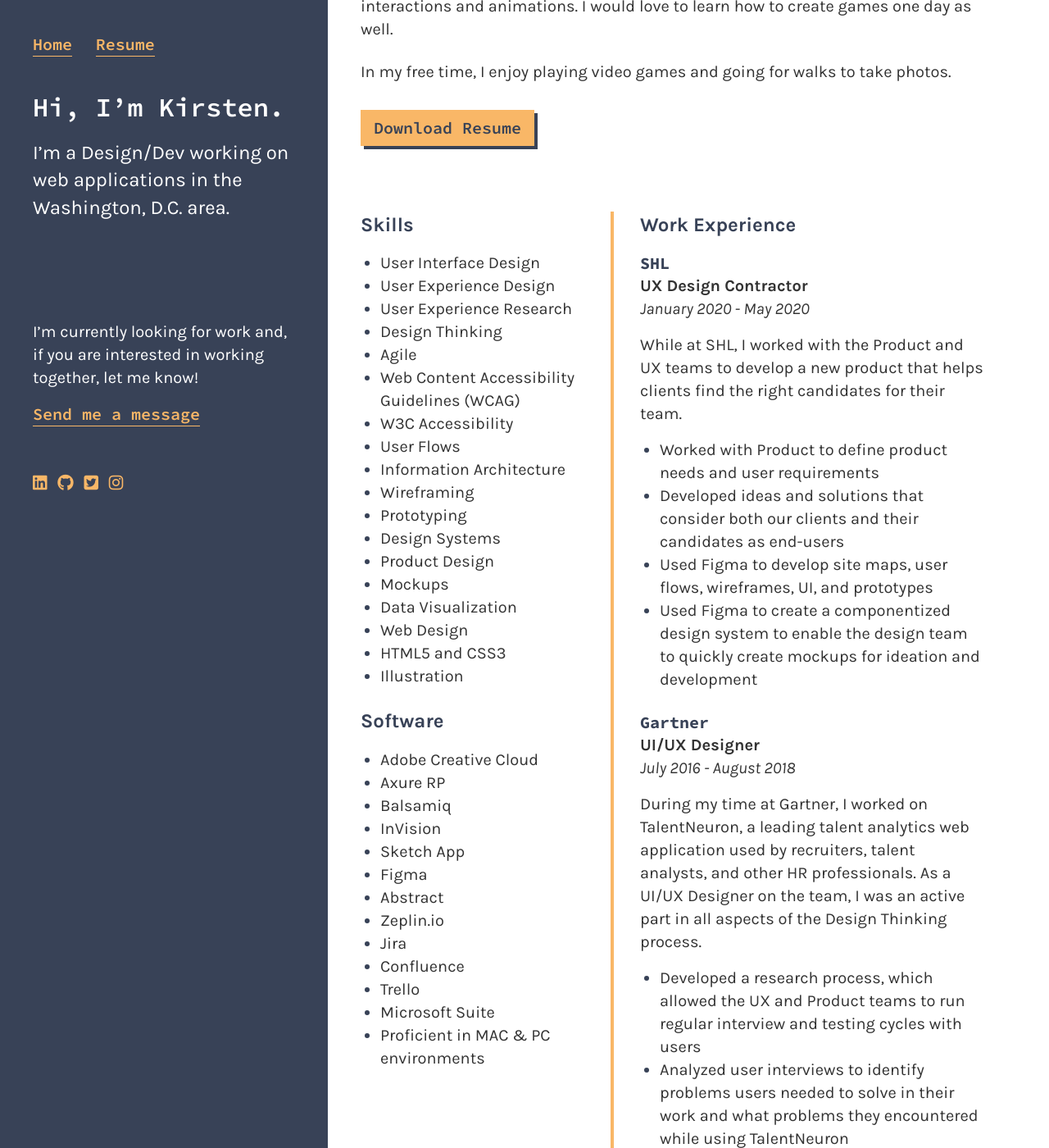
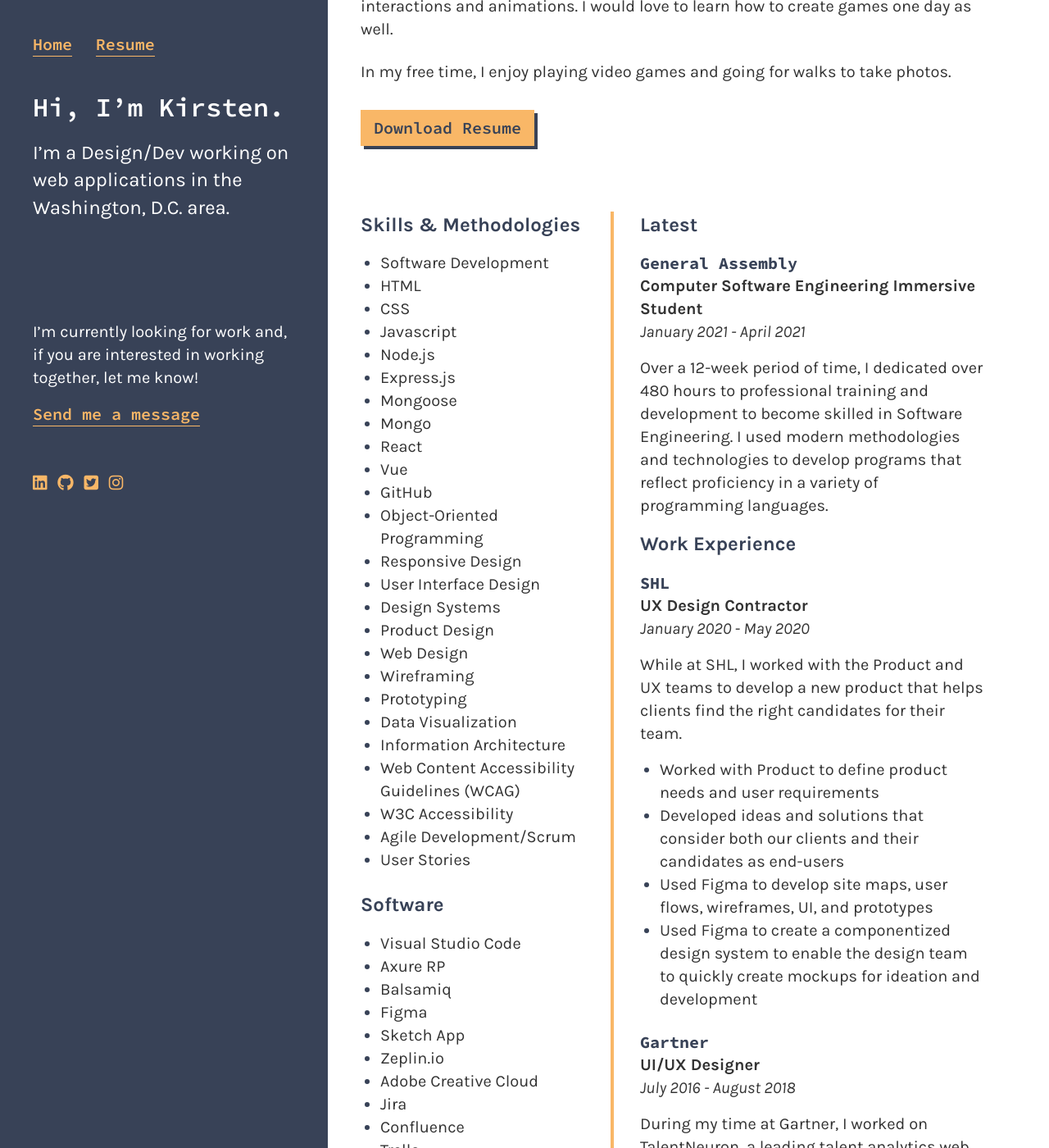
Before and after one commit to marcusrelacion/kirstengreen.com, a Jekyll site: the page built from resume.markdown, in a window 1280 px wide and 1400 px high, scrolled down 307 px. Shown: the whole window at 82% size. Built offline with Jekyll 4.4.1, drawn with Linux system fonts in a browser that asks for light colours; nearby versions of some CDN libraries.

Commit message:
Updated Resume

```diff
--- a/resume.markdown
+++ b/resume.markdown
@@ -13,49 +13,25 @@
 resume-button-label: Download Resume
 sections:
 - column: left
-  text: |-
-    ## Skills
-
-    - User Interface Design
-    - User Experience Design
-    - User Experience Research
-    - Design Thinking
-    - Agile
-    - Web Content Accessibility Guidelines (WCAG)
-    - W3C Accessibility
-    - User Flows
-    - Information Architecture
-    - Wireframing
-    - Prototyping
-    - Design Systems
-    - Product Design
-    - Mockups
-    - Data Visualization
-    - Web Design
-    - HTML5 and CSS3
-    - Illustration
-
-    ## Software
-
-    - Adobe Creative Cloud
-    - Axure RP
-    - Balsamiq
-    - InVision
-    - Sketch App
-    - Figma
-    - Abstract
-    - Zeplin.io
-    - Jira
-    - Confluence
-    - Trello
-    - Microsoft Suite
-    - Proficient in MAC & PC environments
+  text: "## Skills & Methodologies \n\n- Software Development\n- HTML\n- CSS\n- Javascript\n-
+    Node.js\n- Express.js\n- Mongoose\n- Mongo\n- React\n- Vue\n- GitHub\n- Object-Oriented
+    Programming\n- Responsive Design\n- User Interface Design\n- Design Systems\n-
+    Product Design\n- Web Design\n- Wireframing\n- Prototyping\n- Data Visualization\n-
+    Information Architecture\n- Web Content Accessibility Guidelines (WCAG)\n- W3C
+    Accessibility\n- Agile Development/Scrum\n- User Stories\n\n\n## Software\n\n-
+    Visual Studio Code\n- Axure RP\n- Balsamiq\n- Figma\n- Sketch App\n- Zeplin.io\n-
+    Adobe Creative Cloud\n- Jira\n- Confluence\n- Trello\n- Microsoft Suite\n- macOS"
 - column: right
-  text: "## Work Experience\n\n### SHL\n**UX Design Contractor**\n<br/>*January 2020
-    - May 2020*\n\nWhile at SHL, I worked with the Product and UX teams to develop
-    a new product that helps clients find the right candidates for their team.\n\n-
-    Worked with Product to define product needs and user requirements\n- Developed
-    ideas and solutions that consider both our clients and their candidates as end-users\n-
+  text: "## Latest\n\n### General Assembly\n**Computer Software Engineering Immersive
+    Student**\n<br/>*January 2021 - April 2021*\n\nOver a 12-week period of time,
+    I dedicated over 480 hours to professional training and development to become
+    skilled in Software Engineering. I used modern methodologies and technologies
+    to develop programs that reflect proficiency in a variety of programming languages.\n\n\n\n##
+    Work Experience\n\n### SHL\n**UX Design Contractor**\n<br/>*January 2020 - May
+    2020*\n\nWhile at SHL, I worked with the Product and UX teams to develop a new
+    product that helps clients find the right candidates for their team.\n\n- Worked
+    with Product to define product needs and user requirements\n- Developed ideas
+    and solutions that consider both our clients and their candidates as end-users\n-
     Used Figma to develop site maps, user flows, wireframes, UI, and prototypes\n-
     Used Figma to create a componentized design system to enable the design team to
     quickly create mockups for ideation and development\n \n\n\n### Gartner\n**UI/UX
```
